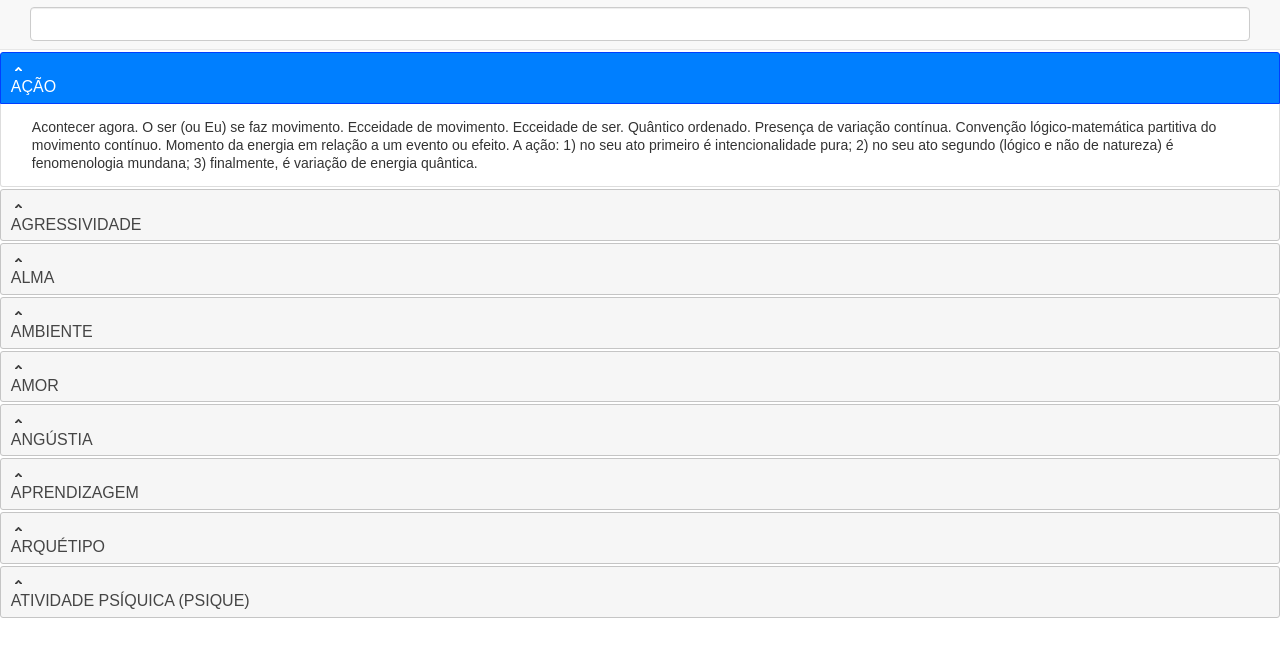
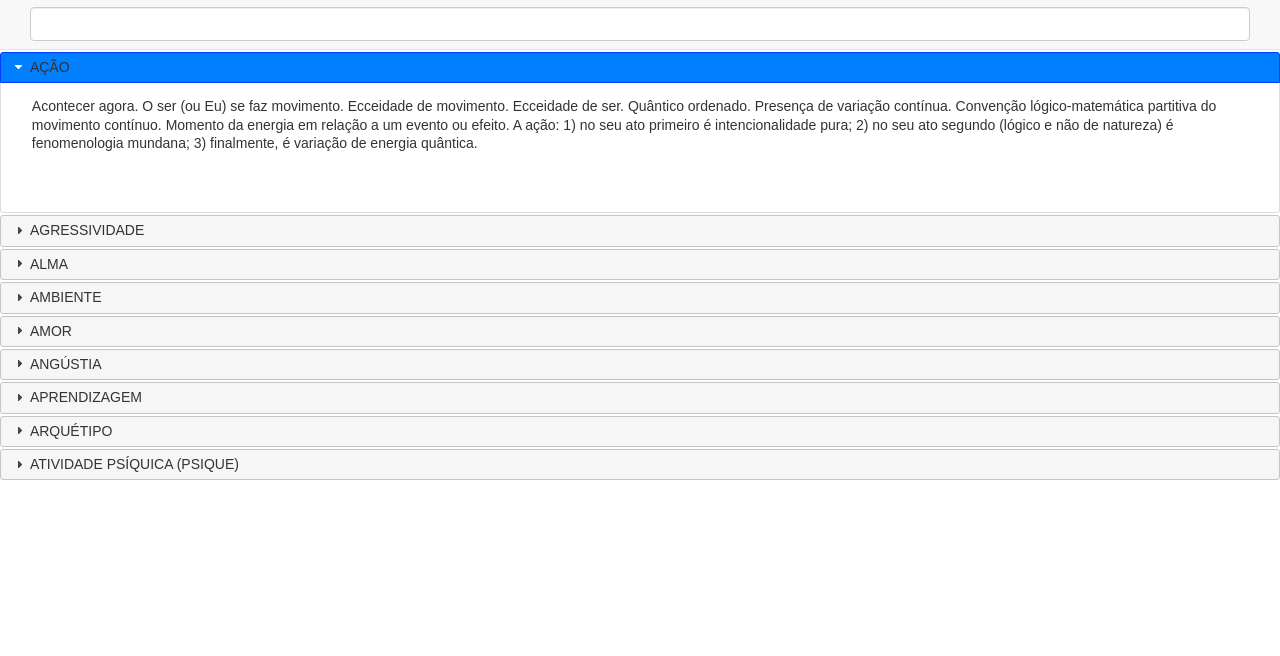
Before and after one commit to HerculesKarkow/Dicion-rioOnto, a website: page www/lista.html in a window 1280 px wide. Drawn offline with nearby package versions, Linux system fonts and the light colour scheme; files whose address does not match are found by name.

Commit message:
alterações na lista

```diff
--- a/www/css/lista.css
+++ b/www/css/lista.css
@@ -8,9 +8,6 @@ body {
 }
 h4 {
     text-align: left;
-   /* background-image: url("../img/seta_baixo.svg") !important;
-    background-repeat: no-repeat !important;
-    background-position: right !important;*/
 }
 
 .panel-heading{
--- a/www/lista.html
+++ b/www/lista.html
@@ -28,23 +28,27 @@
   <!-- Inicio Accordion -->
 <div class="panel-group" id="accordion">
 
-          <div data-type="accordion-section">
+
           <h4 class="panel-title" data-type="accordion-section-title">
             AÇÃO
           </h4>
-          </div>
-          <div class="panel-body">
+
+
+          <div class="panel-body" aria-expanded="false" data-toggle="collapse">
+            <p>
               Acontecer agora. O ser (ou Eu) se faz movimento. Ecceidade de movimento. Ecceidade de ser. Quântico ordenado. Presença de variação contínua. Convenção lógico-matemática partitiva do movimento contínuo. Momento da energia em relação a um evento ou efeito.
               A ação: 1) no seu ato primeiro é intencionalidade pura; 2) no seu ato segundo (lógico e não de natureza) é fenomenologia mundana; 3) finalmente, é variação de energia quântica.
+            </p>
           </div>
 
 
-          <div data-type="accordion-section">
+
           <h4 class="panel-title" data-type="accordion-section-title">
               AGRESSIVIDADE
           </h4>
-          </div>
+
           <div class="panel-body">
+            <p>
               Fazer ou tomar passo, posse. Ir apoderar-se para metabolizar ou destruir.
               Investimento de força em um contexto, segundo a forma intencional do primeiro do qual parte o investimento.
               A saída de u quântico energético para englobar ou deformar (destruir ou transformar) o contexto-objeto que primeiro posicionou variância na modalidade de interação precedente.
@@ -52,88 +56,103 @@
               Componente primaria do instinto de crescimento e evolução para a unidade de ação, ou sujeito.
               E contradita ou deformada, ativa depressões reativas de qualquer anomalia: psíquica, somática, social, etc.
               O sucesso e o valor ou não valor da agressividade, especificam-se na ecceidade efetual e circunstancial do agente.
+            </p>
           </div>
 
 
-          <div data-type="accordion-section">
+
           <h4 class="panel-title" data-type="accordion-section-title">
               ALMA
           </h4>
-          </div>
+
           <div class="panel-body">
+            <p>
               Sopro, Movimento.
               Ecceidade formal da semovência psíquica e de tudo que a semovência psíquica implica.
               Constituinte do ato, presença da forma que especifica a inteligência do organismo-homem.
+            </p>
           </div>
 
 
-          <div data-type="accordion-section">
+
           <h4 class="panel-title" data-type="accordion-section-title">
               AMBIENTE
           </h4>
-          </div>
+
           <div class="panel-body">
+            <P>
               O cerco ou espaço daquele ente.
               Colocação de sentido de uma individuação em um inteiro.
               Espaço territorial ou mental de uma individuação, de uma relação ou de uma asserção dinâmica.
               Espaço de interação de um sujeito: essa interação pode reforçar ou desagregar seja o sujeito que as suas relações.
+            </P>
           </div>
 
-          <div data-type="accordion-section">
-          <h4 class="panel-title">
+
+          <h4 class="panel-title" data-type="accordion-section-title">
               AMOR
           </h4>
-          </div>
+
           <div class="panel-body">
+            <p>
               Surge de mim.
               O mover-se da ação-vida, da ecceidade de um causante à intimidade do receptor.
               Escorro de mim, derramando-me em ti, para fazer-te mais.
               Ação com investimento egótico para o o outro (e não substituição do outro).
               Participar do próprio íntimo em desenvolvimento do outro.
-          </div>
-
-          <div data-type="accordion-section">
-          <h4 class="panel-title">
-              ANGÚSTIA
-          </h4>
-          </div>
-          <div class="panel-body">
-            Estar restrito ao ângulo ou medo, devido a um instinto vital reprimido.
+            </P>
           </div>
 
 
-          <div data-type="accordion-section">
-          <h4 class="panel-title">
+          <h4 class="panel-title" data-type="accordion-section-title">
+              ANGÚSTIA
+          </h4>
+
+          <div class="panel-body">
+            <p>
+              Estar restrito ao ângulo ou medo, devido a um instinto vital reprimido.
+            </p>
+          </div>
+
+
+
+          <h4 class="panel-title" data-type="accordion-section-title">
                APRENDIZAGEM
           </h4>
-          </div>
+
           <div class="panel-body">
+            <p>
               Me aproprio a partir do íntimo.
               Disposição a perceber o que é para mim.
               a) Aquisição de modelos operativos;
               b) com memória de repetição.
+            </p>
           </div>
 
 
-          <div data-type="accordion-section">
-          <h4 class="panel-title">
+
+          <h4 class="panel-title" data-type="accordion-section-title">
               ARQUÉTIPO
           </h4>
-          </div>
+
           <div class="panel-body">
+            <p>
               Início, origem; Pôr, tornar, fazer.
               Estrutura lógica que se põe ou faz-se princípio aos sucessivos e dependentes processos lógicos no universo das imagens.
+            </p>
           </div>
 
 
-          <div data-type="accordion-section">
-          <h4 class="panel-title">
+
+          <h4 class="panel-title" data-type="accordion-section-title">
               ATIVIDADE PSÍQUICA (PSIQUE)
           </h4>
-          </div>
+
           <div class="panel-body">
+            <p>
               A ação-base das modalidades do pensamento e da motivação do existir home, até a exteriorização somática (o corpo é palavra, o psíquico é sentido). “Realidade” psíquica (inconsciente, pulsões, associações, transposições, onírica, alucinações, visões etc.) deve ser entendida com a mesma concretude com a qual um físico concebe a matéria. É um mundo subjetivo operável como: a) intencionalidade em antecipação a qualquer fenomenologia; b) pensamento ou ato já formalizado; c) razão ou vontade consciente; d) via fantasiosa, artística, onírica.
               A atividade psíquica é sempre visível. Mesmo o pensamento e a consciência são fenomenologias e não se pode ver a causa em si. Quando pensamos já refletimos: a nossa consciência lê em fenomenologia.
+            </p>
           </div>
 
    </div>
@@ -145,18 +164,15 @@
 <script src="../www/node_modules/jquery-ui-1.12.0/jquery-ui.js"></script>
 <script>
 
-$( "form-control" ).click(function() {
-  $( this ).all.hide();
+
+$( "#accordion" ).accordion();
+
+/*$( function() {
+    $( "#accordion" ).accordion({
+      heightStyle: "content",
+      active: 1000
     });
-
-var icons = {
-      header: "../img/seta_baixo.svg",
-      activeHeader: "../img/seta_cima.svg"
-    };
-    $( "#accordion" ).accordion({
-      icons: icons,
-      heightStyle: "content"
-    });
+  } );*/
 
 $("[data-type='accordion-search']").keyup(function () {
             var expression = false;
@@ -166,7 +182,7 @@ $("[data-type='accordion-search']").keyup(function () {
                 finder = value.substring(eval(value.indexOf("\"")) + 1, value.lastIndexOf("\""));
                 expression = true;
             }
-            $("[data-type='accordion-section']").each(function () {
+            $("[data-type='accordion-section-title']").each(function () {
                 var title = $(this).find("[data-type='accordion-section-title']").text();
                 if (expression) {
                     if ($(this).text().toLowerCase().search(finder.toLowerCase()) == -1) {
```
Lines whose indentation alone changed are shown as unchanged.
